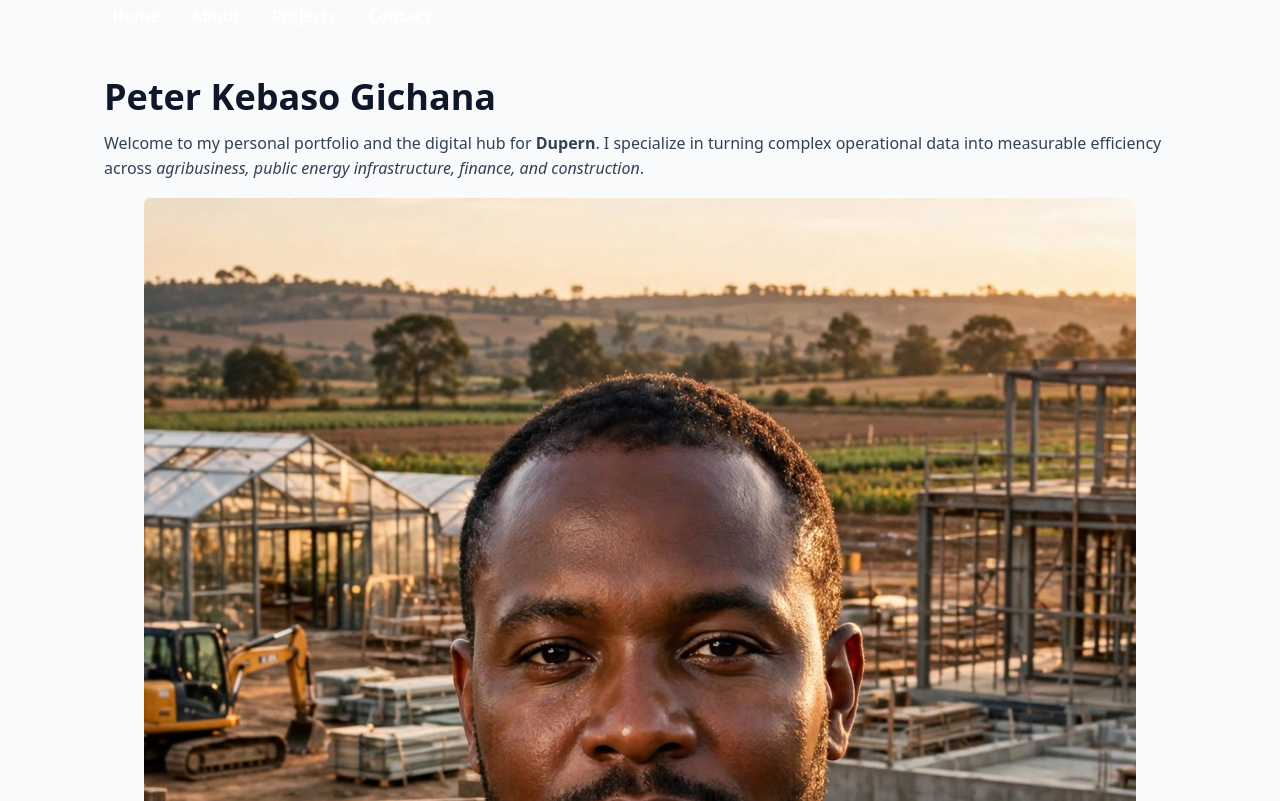
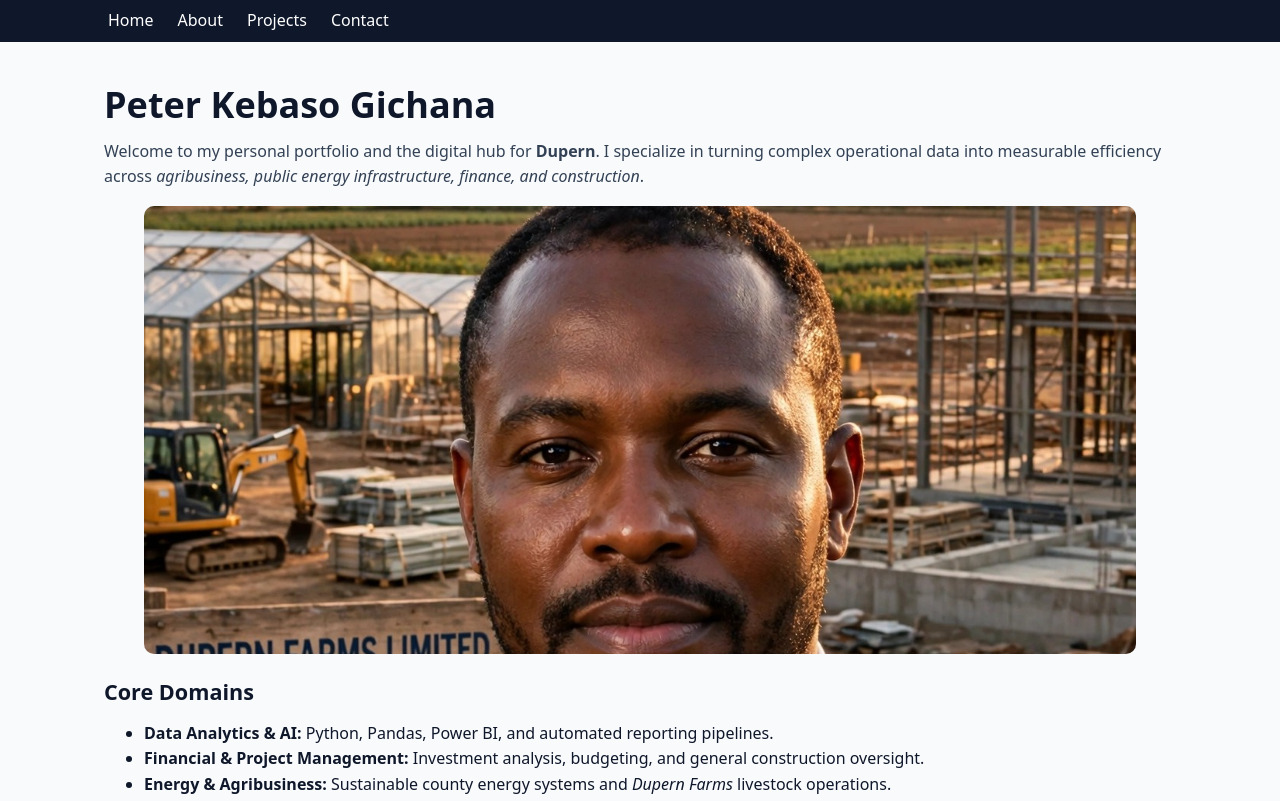
Before and after one commit to PeterKebaso2026/portfolio, a plain HTML site: page index.html in a window 1280 px wide. Shown: the top 801 px of the page. Drawn offline with Linux system fonts and the light colour scheme.

Commit message:
Navigation, card and media object patterns

```diff
--- a/css/styles.css
+++ b/css/styles.css
@@ -88,17 +88,38 @@ a:focus-visible {
   gap: var(--space-sm) var(--space-md);
 }
 
-.site-nav a {
-  display: inline-block;
+.site-header {
+  background-color: #0f172a;
+  color: #ffffff;
+}
+
+.site-header .container {
+  display: flex;
+  flex-wrap: wrap;
+  justify-content: space-between;
+  align-items: center;
+  gap: var(--space-3, 0.75rem);
+}
+
+.main-nav ul {
+  display: flex;
+  flex-wrap: wrap;
+  gap: var(--space-4, 1rem);
+  list-style: none;
+  margin: 0;
+  padding: 0;
+}
+
+.main-nav a {
+  display: block;
+  padding: 0.5rem 0.25rem;
   color: #ffffff;
   text-decoration: none;
-  font-weight: 600;
-  padding: 0.25rem 0.5rem;
-  border-radius: var(--radius-sm);
+  border-radius: var(--radius-sm, 0.25rem);
 }
 
-.site-nav a:hover,
-.site-nav a:focus-visible {
+.main-nav a:hover,
+.main-nav a:focus-visible {
   background-color: rgba(255, 255, 255, 0.14);
   color: #ffffff;
 }
@@ -358,3 +379,11 @@ body {
   flex: 1;
   min-width: 0;
 }
+.hero-image {
+  width: 100%;
+  max-height: 28rem;
+  object-fit: cover;
+  object-position: 50% 20%;
+  display: block;
+  border-radius: var(--radius-md, 0.5rem);
+}
--- a/index.html
+++ b/index.html
@@ -15,7 +15,7 @@
   <body>
     <header class="site-header">
       <div class="container">
-        <nav class="site-nav" aria-label="Primary Navigation">
+        <nav class="main-nav" aria-label="Primary Navigation">
           <ul>
             <li><a href="index.html">Home</a></li>
             <li><a href="about.html">About</a></li>
@@ -42,12 +42,8 @@
         <img
           src="images/profile.jpg"
           alt="Peter Kebaso Gichana reviewing operational analytics and project plans"
-          class="profile-card"
+          class="hero-image"
         />
-        <figcaption>
-          Integrating software engineering, financial analytics, and field
-          operations at Dupern.
-        </figcaption>
       </figure>
 
       <h2>Core Domains</h2>
```
